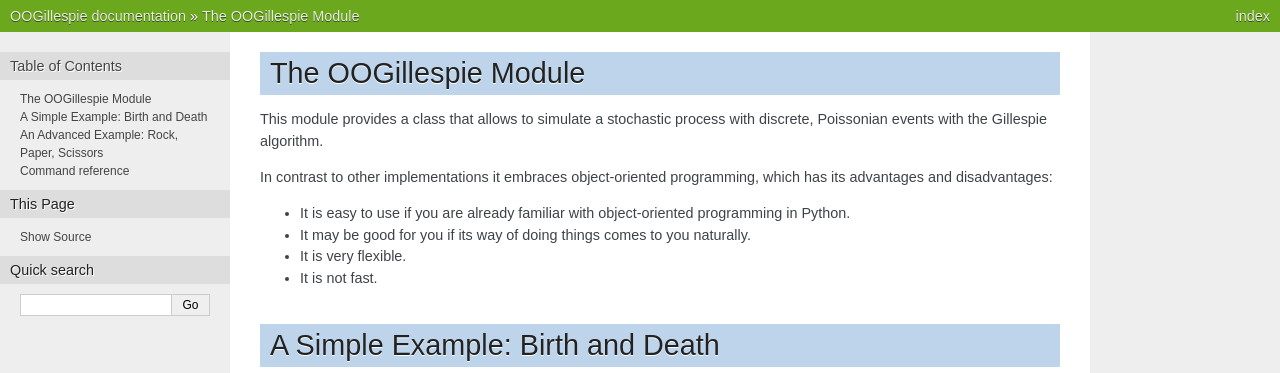
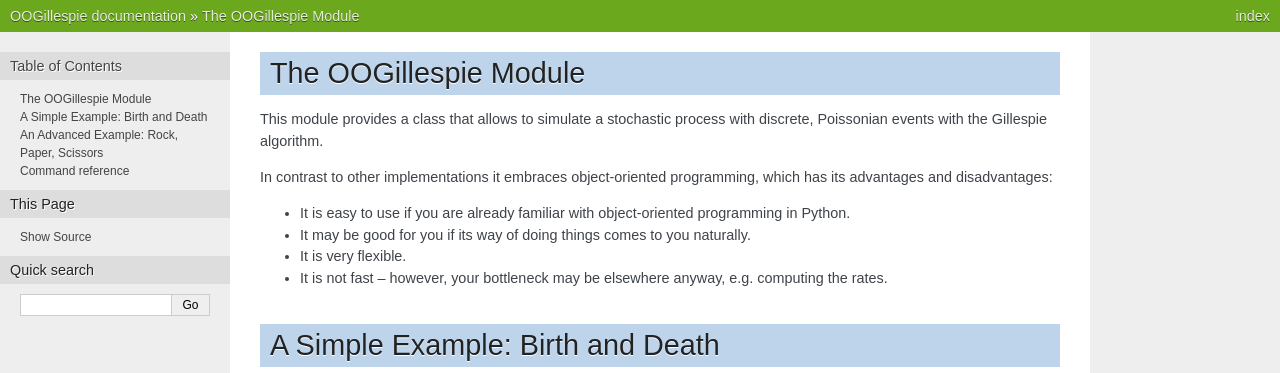
Before and after one commit to BPSB/OOGillespie, a Sphinx documentation site: the page built from docs/index.rst, in a window 1280 px wide, cut to the strip 0-373 px from the top of the page. Built offline with Sphinx 7.4.7, drawn with Linux system fonts in a browser that asks for light colours; the version number could not be read and is left out.

```diff
--- a/docs/index.rst
+++ b/docs/index.rst
@@ -11,7 +11,7 @@ In contrast to other implementations it embraces object-oriented programming, wh
 
 * It is very flexible.
 
-* It is not fast.
+* It is not fast – however, your bottleneck may be elsewhere anyway, e.g. computing the rates.
 
 A Simple Example: Birth and Death
 =================================
```
